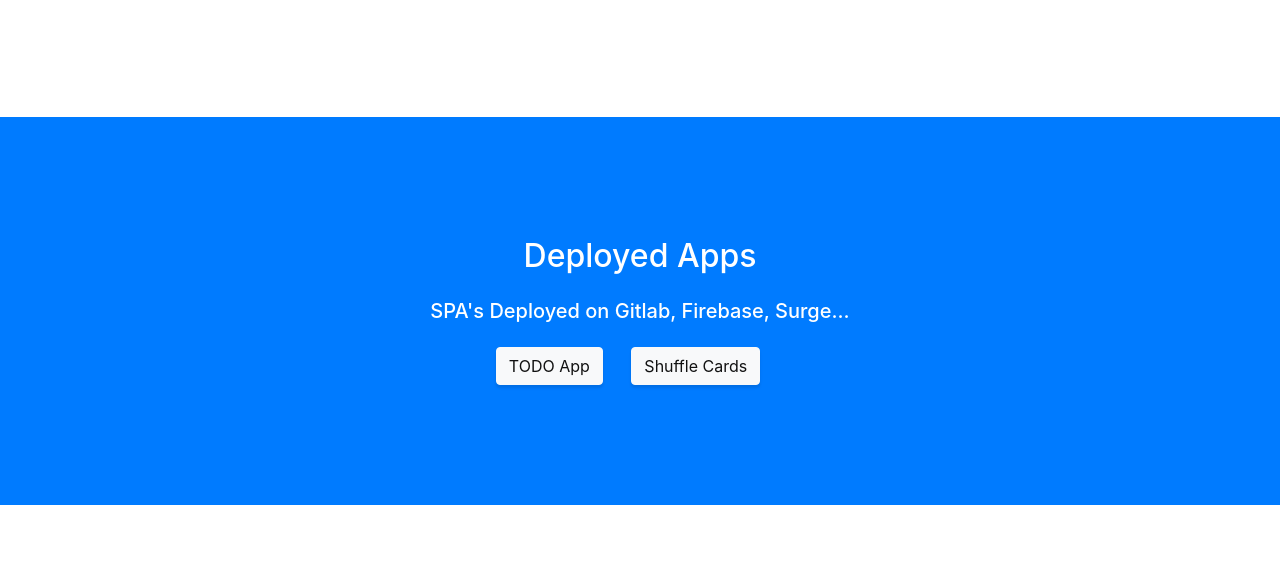
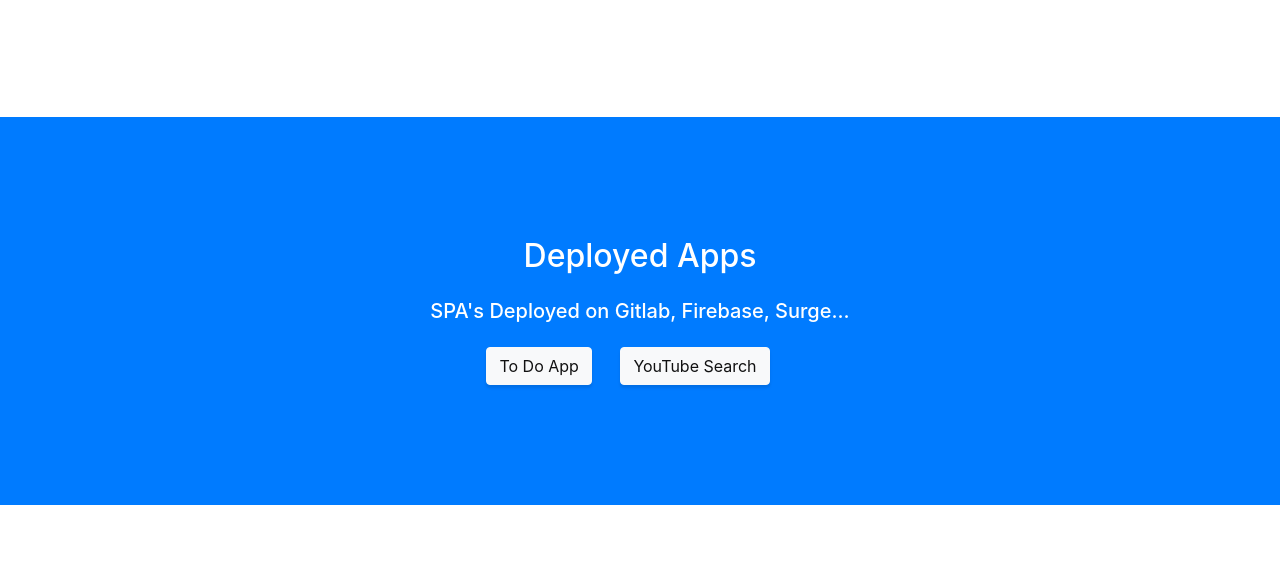
Before and after one commit to Jozefw/Jozefw.github.io, a website with bundled scripts: page index.html in a window 1280 px wide. Shown: the part 3531-4113 px from the top of the page. Built offline with nearby package versions, Linux system fonts and the light colour scheme.

Commit message:
Update index.html

```diff
--- a/index.html
+++ b/index.html
@@ -197,8 +197,8 @@
       <div class="container text-center">
         <h2 class="mb-4">Deployed Apps</h2>
         <h5 class="mb-4">SPA's Deployed on Gitlab, Firebase, Surge... </h5>
-        <a href="http://indigo-scape.surge.sh/" class="btn btn-xl btn-light mr-4">TODO App</a>
-        <a href="http://quarrelsome-pollution.surge.sh" class="btn btn-xl btn-light mr-4">Shuffle Cards</a>
+        <a href="http://indigo-scape.surge.sh/" class="btn btn-xl btn-light mr-4">To Do App</a>
+        <a href="http://few-camera.surge.sh" class="btn btn-xl btn-light mr-4">YouTube Search</a>
       </div>
     </section>
 
```
